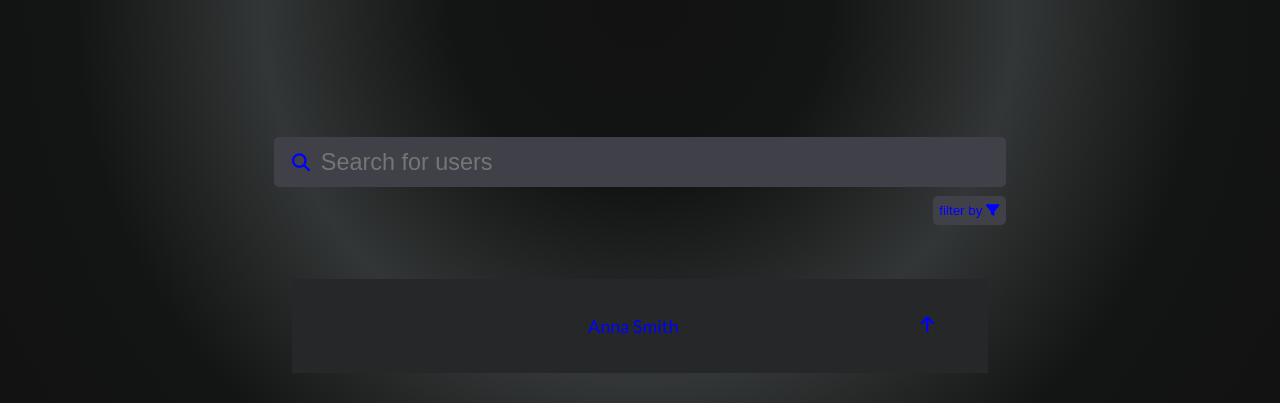
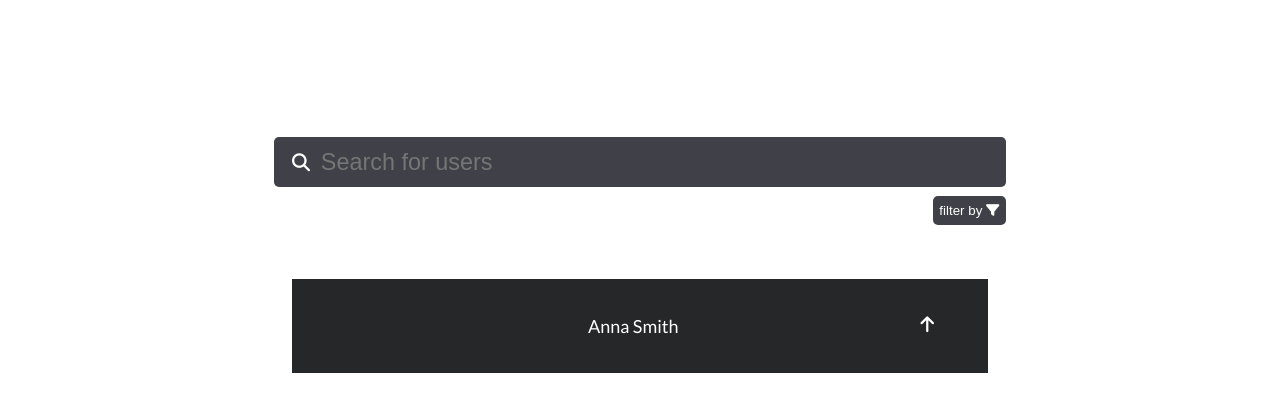
Before and after one commit to IlliaPikq/Admin-Console, a website: page public/pages/index.html in a window 1280 px wide. Shown: the part 397-800 px from the top of the page. Drawn offline with nearby package versions, Linux system fonts and the light colour scheme; files that its build step writes are made by us from their sources; files whose address does not match are found by name.

Commit message:
small style changes

```diff
--- a/public/styles/global.scss
+++ b/public/styles/global.scss
@@ -14,11 +14,20 @@ $borr: 5px;
 }
 
 html.dark-mode {
-	--primaryClr: red;
+	--primaryClr: #121212;
+	--secondaryClr: #fff;
+	--radialGradient: radial-gradient(
+		circle,
+		#121212,
+		#131414,
+		#333636,
+		#131414,
+		#121212
+	);
 }
 
 html.light-mode {
-	--primaryClr: blue;
+	--primaryClr: #fff;
 }
 
 html {
@@ -26,14 +35,7 @@ html {
 	font-family: 'Lato', sans-serif;
 	font-size: 18px;
 	height: 100vh;
-	background-image: radial-gradient(
-		circle,
-		#121212,
-		#131414,
-		#333636,
-		#131414,
-		#121212
-	);
+	background-image: var(--radialGradient);
 	background-repeat: no-repeat;
 }
 
```
